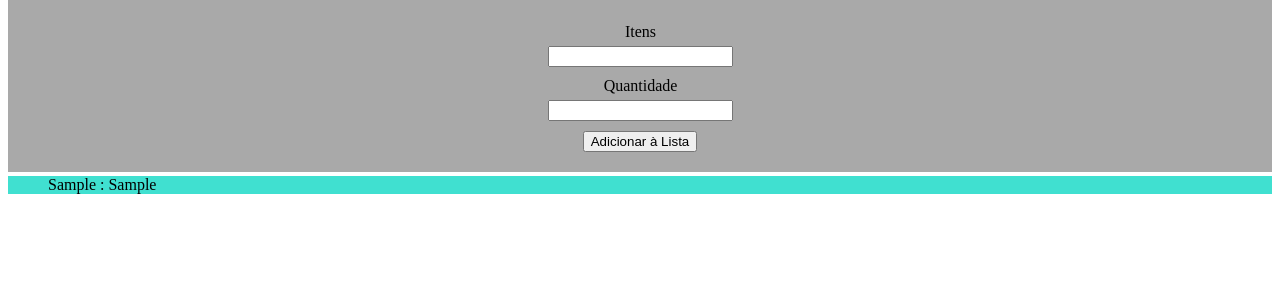
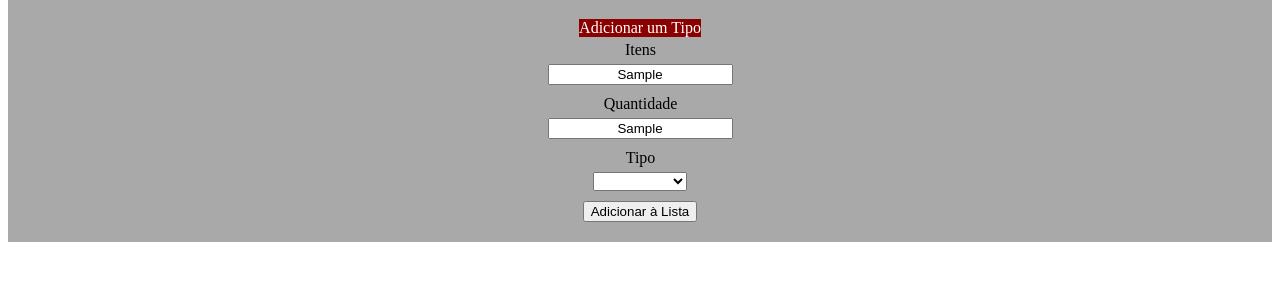
Before and after one commit to M-antunes/Lista-de-Compras, a plain HTML site: page index.html in a window 1280 px wide. Both pictures are taken after typing "Sample", "Sample" into the empty fields and a click on the button "Adicionar à Lista". Shown: the part 69-350 px from the top of the page. Drawn offline with Linux system fonts and the light colour scheme.

Commit message:
Add files via upload

```diff
--- a/index.html
+++ b/index.html
@@ -18,11 +18,24 @@
         <span class="lable">Quantidade</span>
         <input class="input" id="input2" type='text'></input>
 
+        <span class="lable">Tipo</span>
+        <select class="input" id="input3">
+            <option></option>
+            <option>Kg</option>
+            <option>L</option>
+            <option>Caixa</option>
+            <option>Unidade</option>
+            <option>Embalagem</option>
+        </select>
+
         <button id="btn">Adicionar à Lista</button>
 
     </div>
 
-    <ul id="list" onclick="itemRemove(this)"></ul>
+    <ul id="list">
+
+    </ul>
+
 
 
 
--- a/script.js
+++ b/script.js
@@ -1,35 +1,43 @@
 const inputItem = document.querySelector('#input1');
 const inputQuantity = document.querySelector('#input2');
+const inputType = document.querySelector('#input3');
 const addToList = document.querySelector('#btn');
 const msg = document.querySelector('#msg');
 const list = document.querySelector('#list');
 
 
-function itemRemove(btnRemove) {
-    let listItem = document.querySelector('#list');
-     listItem.parentNode.removeChild(listItem);
-
- }
-
+function showError(message) {
+    msg.innerHTML = message;
+    setTimeout(() => msg.innerHTML = '', 4000);
+}
 
 
 addToList.addEventListener('click', (e) => {
 
-    if(inputItem.value === '' || inputQuantity.value === '') {
-        msg.classList.add('msg');
-        msg.innerHTML = 'Adicione um item';
-        setTimeout(() => msg.remove(), 4000);
+    if(inputItem.value === '') {
+        showError('Adicionar um Item');
+        return;
     }
-    else {
-       let li = document.createElement('li');
-       li.appendChild(document.createTextNode(`${inputItem.value} :  ${inputQuantity.value}`))
-
-       list.appendChild(li);
-
-        inputItem.value = '';
-        inputQuantity.value = '';
+    if(inputQuantity.value === '') {
+        showError('Adicionar uma Quantidade');
+        return;
+    }
+    if(inputType.value === '') {
+       showError('Adicionar um Tipo');
+       return;
     }
 
+    let li = document.createElement('li');
+    li.appendChild(document.createTextNode(`${inputItem.value} :  ${inputQuantity.value} ${inputType.value}`))
 
+    li.addEventListener('click', (e) => {
+        e.target.remove();
+    })
+
+    list.appendChild(li);
+
+    inputItem.value = '';
+    inputQuantity.value = '';
+    inputType.value = '';
 
 })
--- a/style.css
+++ b/style.css
@@ -1,3 +1,7 @@
+body {
+  text-align: center;
+}
+
 #everything {
   display: flex;
   flex-direction: column;
@@ -28,7 +32,18 @@
 }
 
 #list {
+}
+
+li {
+  max-width: 50%;
+  padding: 5px 12px 5px 12px;
+  border-radius: 18%;
+  margin-bottom: 10px;
   list-style: none;
-  background-color: turquoise;
-  margin: 4px 0px 4px 0px;
+  background-color: yellow;
 }
+
+li:hover {
+  font-size: 1.3rem;
+  background-color: yellowgreen;
+}
```
